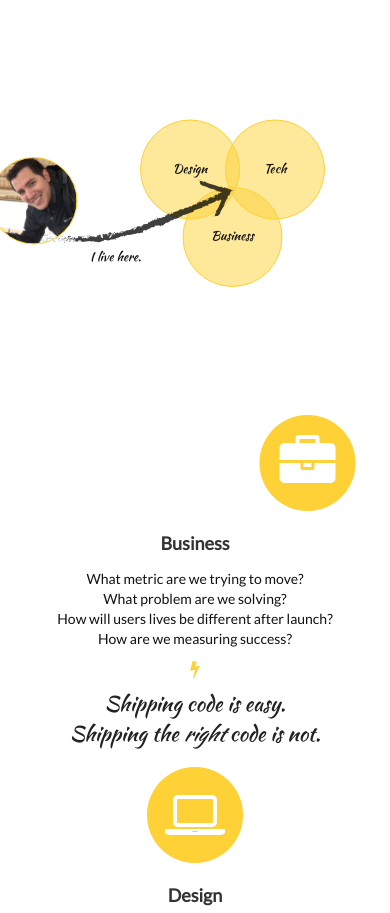
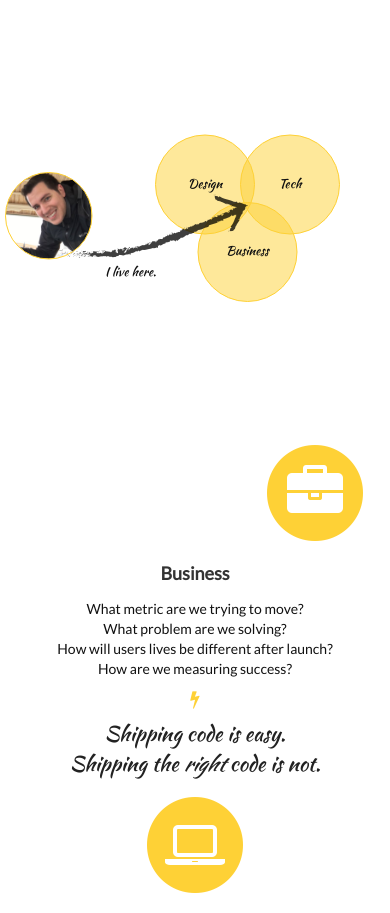
Before and after one commit to ericjbeltran/ericjbeltran.github.io, a website: page index.html in a window 390 px wide. Shown: the part 1053-1966 px from the top of the page. Drawn offline with nearby package versions, Linux system fonts and the light colour scheme; a web font is replaced by a local one.

Commit message:
updating venn margin to 40px on mobile

```diff
--- a/css/agency.css
+++ b/css/agency.css
@@ -366,7 +366,7 @@ ul.achievements {
   .venn-container{
     width: 400px;
     height: 350px;
-    margin: 25px;
+    margin: 40px;
     transform: scale(.5);
   }
 }
```
